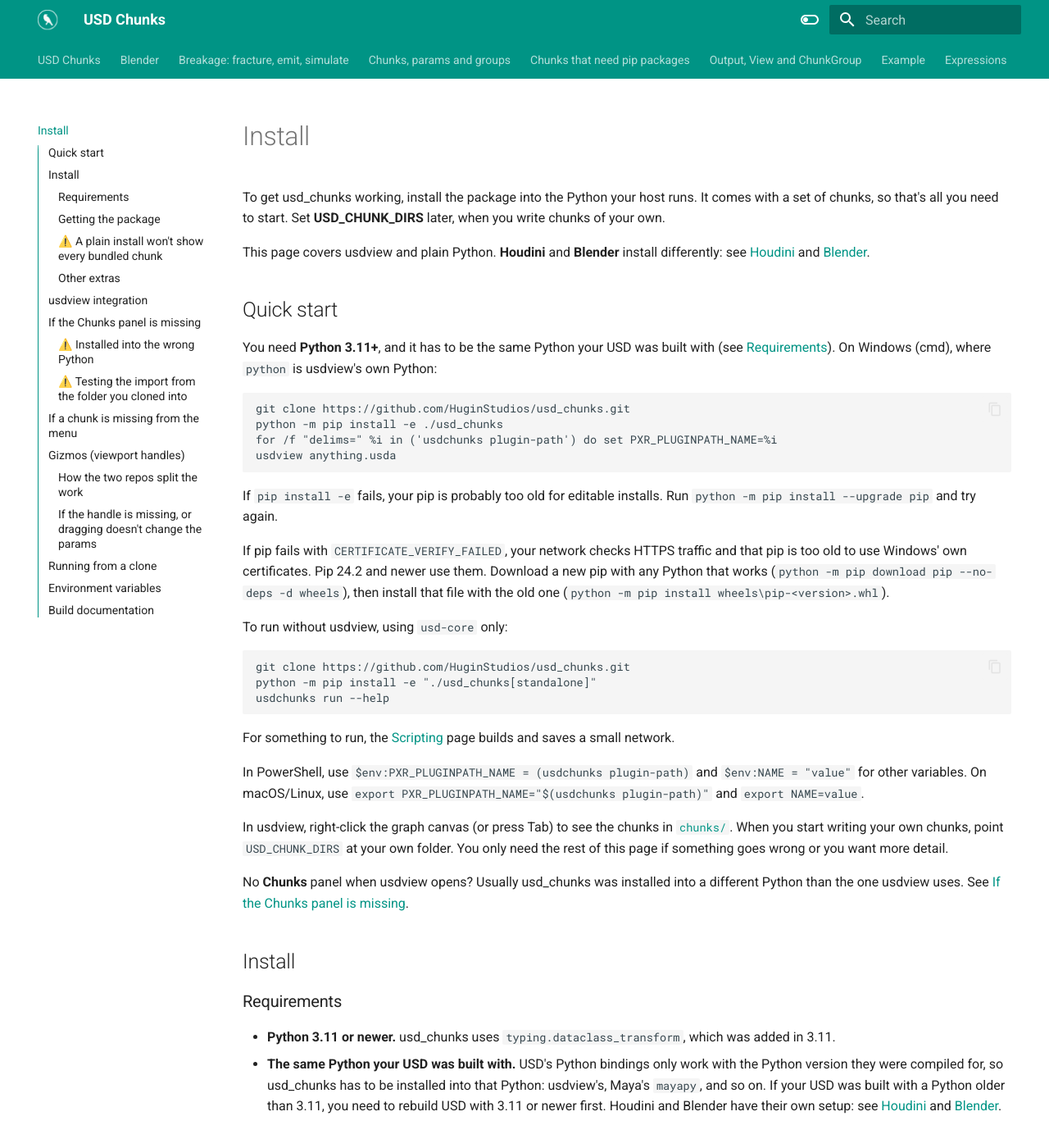
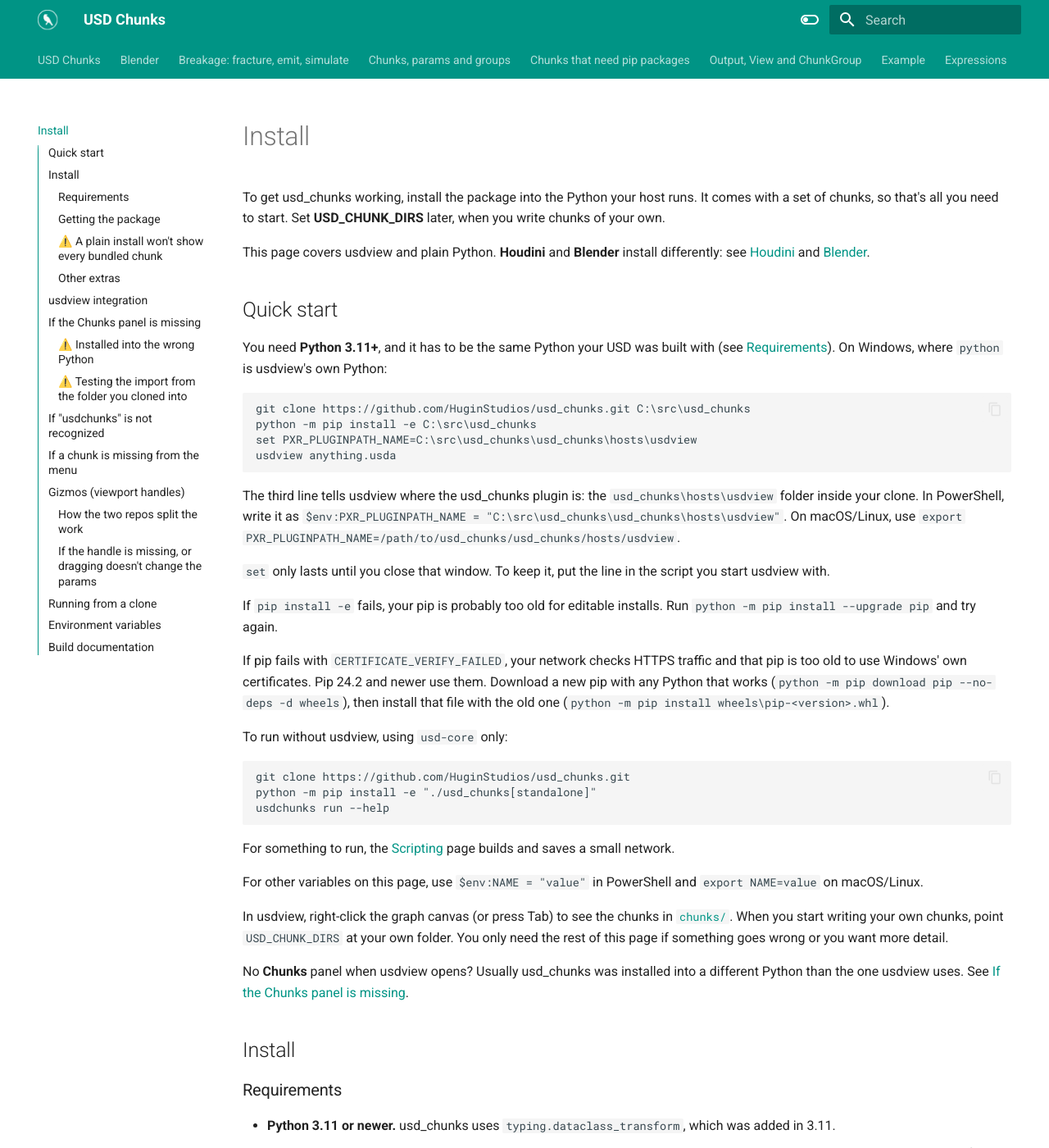
Before and after one commit to HuginStudios/usd_chunks, an MkDocs documentation site: the page built from docs/install.md, in a window 1280 px wide and 1400 px high. Shown: the whole window at 82% size. Built offline with MkDocs 1.6.1 and Material for MkDocs 9.7.7, drawn with Linux system fonts in a browser that asks for light colours; some of the changed text lies outside the part shown.

Commit message:
📝 Set PXR_PLUGINPATH_NAME with a plain path, not a for loop
The for /f loop that ran `usdchunks plugin-path` broke three ways:
pasted into PowerShell (syntax error), in cmd when usdchunks is not on
PATH (normal for usdview's own Python, leaves the variable empty), and
in a .bat file (needs %%i). For a clone the path is always
<clone>\usd_chunks\hosts\usdview, so set it directly.

Also add a fix for "'usdchunks' is not recognized": use
python -m usd_chunks.cli.

````diff
--- a/docs/install.md
+++ b/docs/install.md
@@ -10,14 +10,22 @@ see [Houdini](houdini.md) and [Blender](blender.md).
 ## Quick start
 
 You need **Python 3.11+**, and it has to be the same Python your USD was built with (see
-[Requirements](#requirements)). On Windows (cmd), where `python` is usdview's own Python:
+[Requirements](#requirements)). On Windows, where `python` is usdview's own Python:
 
 ```
-git clone https://github.com/HuginStudios/usd_chunks.git
-python -m pip install -e ./usd_chunks
-for /f "delims=" %i in ('usdchunks plugin-path') do set PXR_PLUGINPATH_NAME=%i
+git clone https://github.com/HuginStudios/usd_chunks.git C:\src\usd_chunks
+python -m pip install -e C:\src\usd_chunks
+set PXR_PLUGINPATH_NAME=C:\src\usd_chunks\usd_chunks\hosts\usdview
 usdview anything.usda
 ```
+
+The third line tells usdview where the usd_chunks plugin is: the `usd_chunks\hosts\usdview`
+folder inside your clone. In PowerShell, write it as
+`$env:PXR_PLUGINPATH_NAME = "C:\src\usd_chunks\usd_chunks\hosts\usdview"`. On macOS/Linux,
+use `export PXR_PLUGINPATH_NAME=/path/to/usd_chunks/usd_chunks/hosts/usdview`.
+
+`set` only lasts until you close that window. To keep it, put the line in the script you
+start usdview with.
 
 If `pip install -e` fails, your pip is probably too old for editable installs. Run
 `python -m pip install --upgrade pip` and try again.
@@ -38,9 +46,8 @@ usdchunks run --help
 For something to run, the [Scripting](scripting.md#in-a-terminal) page builds and saves a
 small network.
 
-In PowerShell, use `$env:PXR_PLUGINPATH_NAME = (usdchunks plugin-path)` and
-`$env:NAME = "value"` for other variables. On macOS/Linux, use
-`export PXR_PLUGINPATH_NAME="$(usdchunks plugin-path)"` and `export NAME=value`.
+For other variables on this page, use `$env:NAME = "value"` in PowerShell and
+`export NAME=value` on macOS/Linux.
 
 In usdview, right-click the graph canvas (or press Tab) to see the chunks in
 [`chunks/`](https://github.com/HuginStudios/usd_chunks/tree/main/chunks). When you start
@@ -149,11 +156,14 @@ These are only needed for specific work. You can combine them, for example
 ## usdview integration
 
 usdview loads usd_chunks as a USD plugin, so it needs to know where the plugin's
-`plugInfo.json` is. You tell it with `PXR_PLUGINPATH_NAME`. This command prints the right
-path for your install:
+`plugInfo.json` is. You tell it with `PXR_PLUGINPATH_NAME`.
+
+For a clone, the path is the `usd_chunks\hosts\usdview` folder inside it, as in the [quick
+start](#quick-start). If you installed another way, print the path with the same Python
+you installed into:
 
 ```
-usdchunks plugin-path
+python -m usd_chunks.cli plugin-path
 ```
 
 Set `PXR_PLUGINPATH_NAME` to that path before starting usdview. With that and
@@ -189,6 +199,18 @@ If you run `python -c "..."` or a script from the folder that contains `usd_chun
 Python imports that folder instead of your install. The error then names something odd,
 like `ATTRS_VERSION`, instead of saying the module wasn't found. Change to any other folder
 before testing with plain `python`. usdview and the `usdchunks` command aren't affected.
+
+## If "usdchunks" is not recognized
+
+pip put the `usdchunks` command in the `Scripts` folder of the Python you installed into,
+and that folder isn't on `PATH`. This is normal for usdview's own Python. Use
+`python -m usd_chunks.cli` instead, with that same Python. It takes the same commands:
+
+```
+python -m usd_chunks.cli run box_network.usda
+```
+
+Or add that Python's `Scripts` folder to `PATH`.
 
 ## If a chunk is missing from the menu
 
````
Also changed, not shown: README.md (+5 -5 lines).
